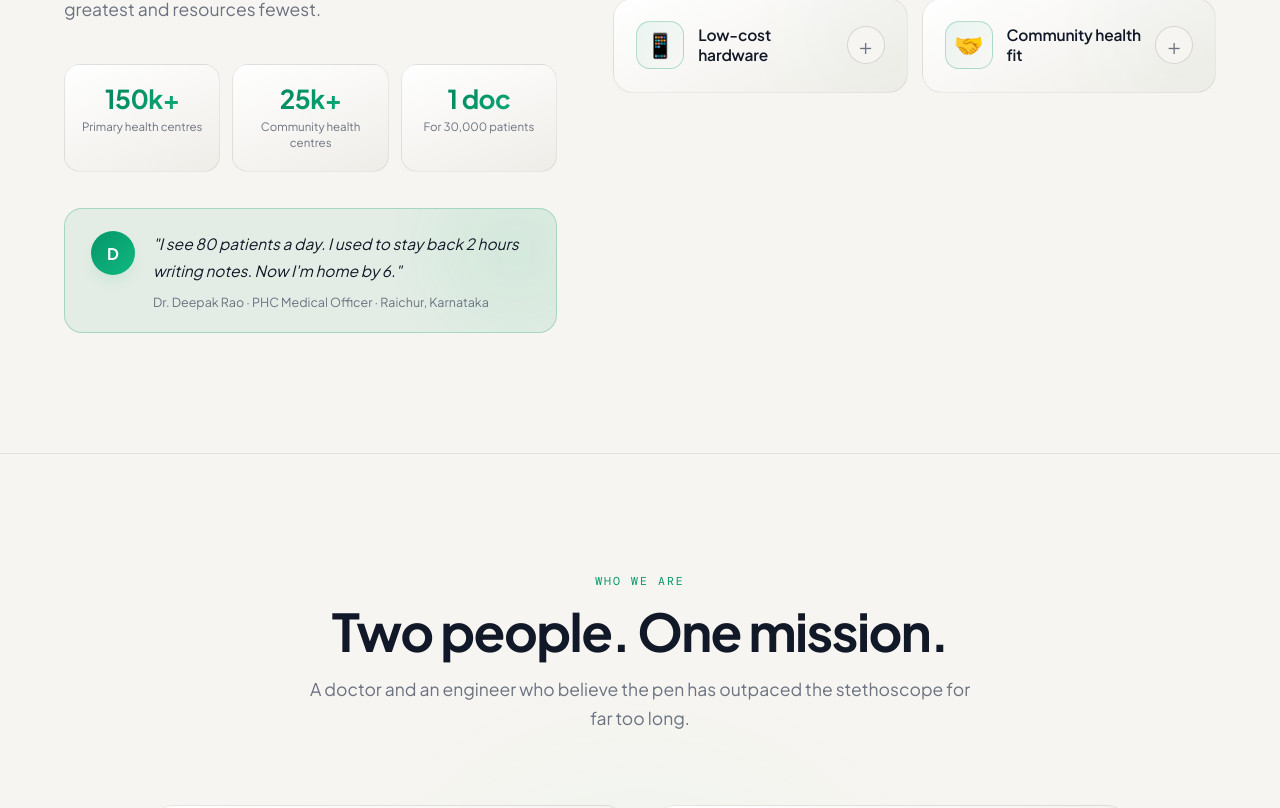
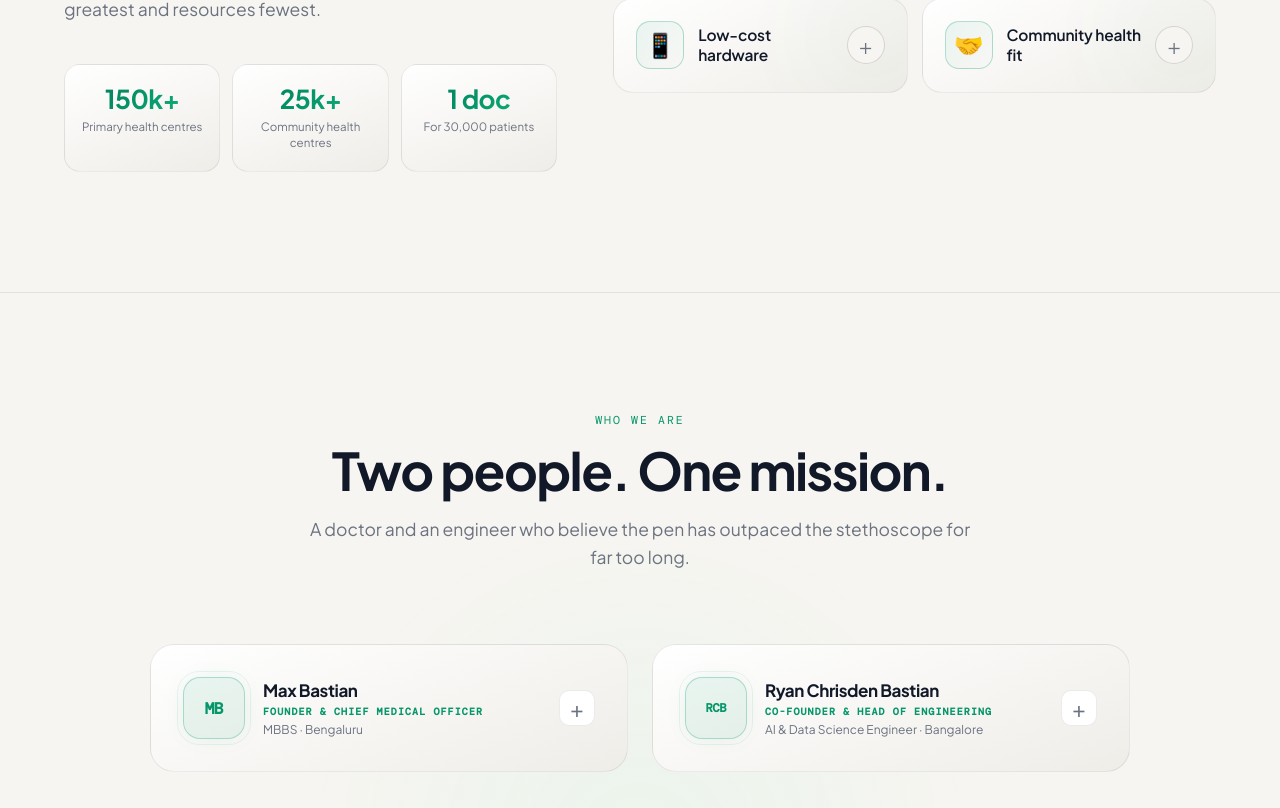
Before and after one commit to Ryanbastian123/IBUSCRIBE, a React (Vite) app in the folder frontend/: page / in a window 1280 px wide. Shown: the part 4081-4889 px from the top of the page. Built offline with nearby package versions, Linux system fonts and the light colour scheme.

Commit message:
Remove doctor testimonial quote from landing page Rural section
Co-Authored-By: Claude Sonnet 4.6 <noreply@anthropic.com>

```diff
--- a/frontend/src/screens/HomeScreen.jsx
+++ b/frontend/src/screens/HomeScreen.jsx
@@ -882,21 +882,6 @@ function Rural() {
                 </div>
               ))}
             </div>
-            <figure className="rv" style={{
-              margin: '36px 0 0', padding: '22px 26px',
-              background: T.accentDim,
-              border: `1px solid ${T.borderAccent}`,
-              borderRadius: 18,
-              display: 'flex', gap: 18, alignItems: 'flex-start',
-              position: 'relative', overflow: 'hidden',
-            }}>
-              <div aria-hidden style={{ position: 'absolute', top: -40, right: -40, width: 160, height: 160, borderRadius: '50%', background: 'rgba(5,150,105,0.07)', filter: 'blur(40px)' }} />
-              <div style={{ position: 'relative', width: 44, height: 44, borderRadius: 99, flexShrink: 0, background: `linear-gradient(135deg, ${T.accent}, ${T.accentSoft})`, display: 'grid', placeItems: 'center', color: T.accentInk, fontWeight: 700, fontSize: 16, boxShadow: `0 8px 20px -6px ${T.accentGlow}` }}>D</div>
-              <figcaption style={{ position: 'relative' }}>
-                <blockquote style={{ margin: 0, fontSize: 15.5, color: T.text, lineHeight: 1.7, fontStyle: 'italic' }}>"I see 80 patients a day. I used to stay back 2 hours writing notes. Now I'm home by 6."</blockquote>
-                <div style={{ marginTop: 10, fontSize: 12.5, color: T.textMuted }}>Dr. Deepak Rao · PHC Medical Officer · Raichur, Karnataka</div>
-              </figcaption>
-            </figure>
           </div>
           {/* Right: ExpandCard grid */}
           <div className="rvr" style={{ display: 'grid', gridTemplateColumns: '1fr 1fr', gap: 14 }}>
```
